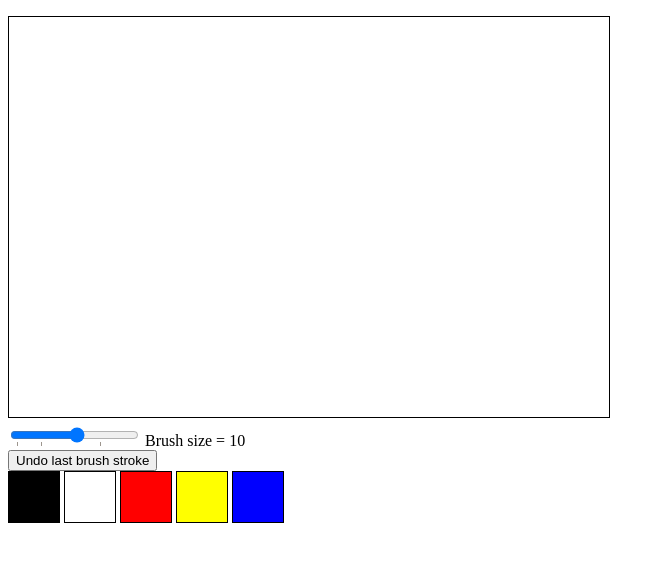
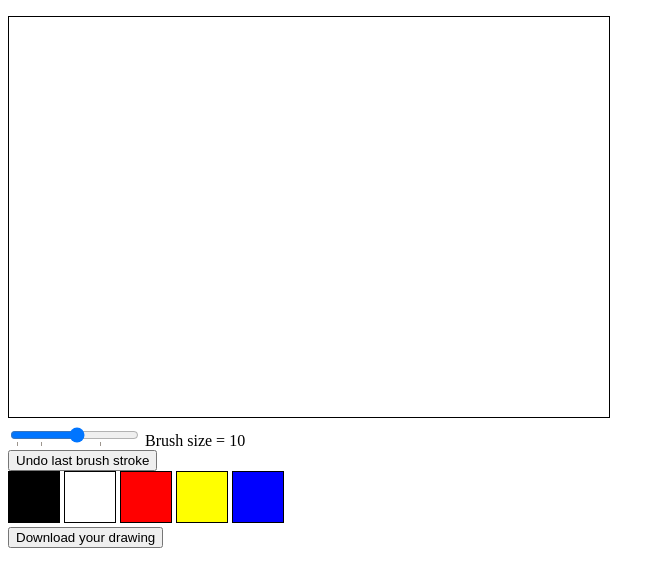
Before and after one commit to SarahFrench/ExamPrep, a plain HTML site: page chapter-1/obj-1-2/obj1.2.3-html-canvas.html in a window 1280 px wide. Shown: the part 105-692 px from the top of the page, without its empty margins (0-665 px from the left). Drawn offline with Linux system fonts and the light colour scheme.

Commit message:
Added download button, after: https://jsfiddle.net/codepo8/V6ufG/2/

```diff
--- a/chapter-1/obj-1-2/obj1.2.3-html-canvas.html
+++ b/chapter-1/obj-1-2/obj1.2.3-html-canvas.html
@@ -42,6 +42,9 @@
     <div id="#0000FF" class="colour-swatch" style="background-color:#0000FF;"></div>
 
   </div>
+  <button onclick="download();">
+    <a id="download-button" >Download your drawing</a>
+  </button>
 
   <script>
     let brushSize = 10;
@@ -49,6 +52,7 @@
 
     const brushDial = document.getElementById('brush-size');
     const brushSizeDisplay = document.getElementById('brush-size-display');
+    let downloadButton = document.getElementById('download-button');
 
     const colourSwatches = document.getElementsByClassName('colour-swatch');
     for(let i=0; i < colourSwatches.length; i++){
@@ -104,6 +108,13 @@
       lastVersion = context.getImageData(0, 0, canvas.width, canvas.height);
     }
 
+    function download(){
+      let data = canvas.toDataURL();
+      downloadButton.href = data;
+      downloadButton.download = "mypainting.png";
+
+    }
+
   </script>
 </body>
 </html>
```
